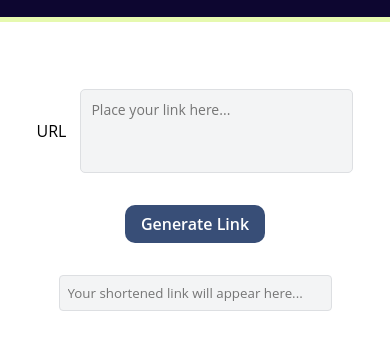
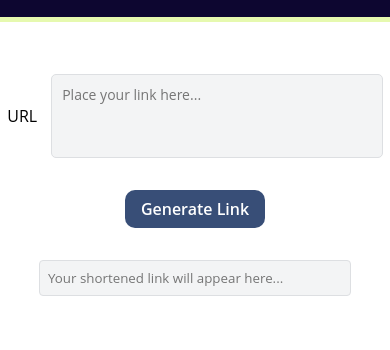
Before and after one commit to sidanand67/smally-link-shortener, a plain HTML site: page index.html in a window 390 px wide. Shown: the part 78-428 px from the top of the page. Drawn offline with Linux system fonts and the light colour scheme; a web font is replaced by a local one.

Commit message:
increased width of input& output box

```diff
--- a/styles/styles.css
+++ b/styles/styles.css
@@ -21,7 +21,7 @@ header h1{
 form{
     display: flex;
     flex-direction: column;
-    padding: 15px;
+    /* padding: 15px;  */
     margin: 20px auto;
 }
 
@@ -104,11 +104,11 @@ form{
     }
 
     #url-box{
-        width: 70vw;
+        width: 85vw;
     }
 
     #result-box{
-        width: 70vw;
+        width: 80vw;
     }
 
     #submit-btn, #copy-btn{
```
